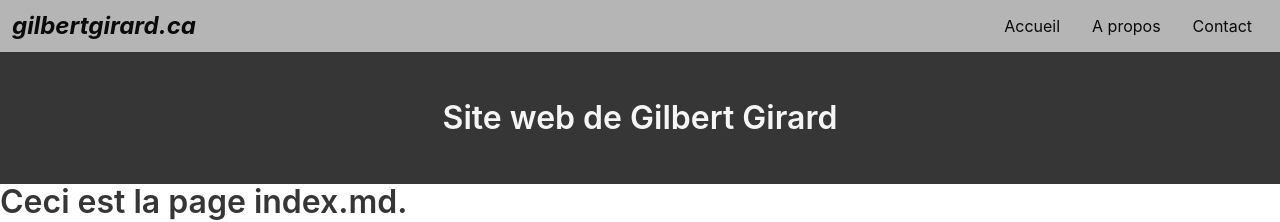
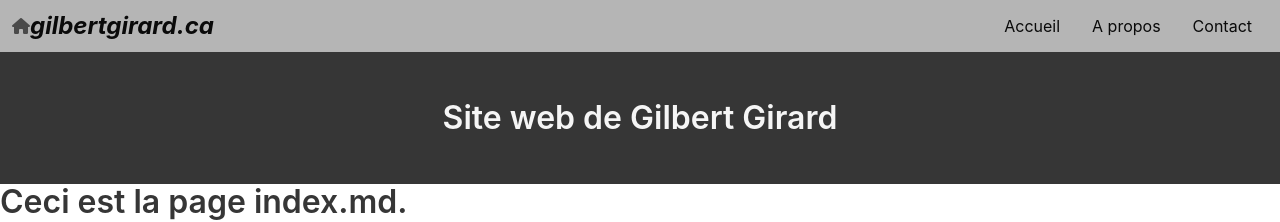
Before and after one commit to gilbiere/jeckyll-1, a Jekyll site: the page built from index.md, in a window 1280 px wide. Shown: the top 222 px of the page. Built offline with Jekyll 4.4.1, drawn with Linux system fonts in a browser that asks for light colours; nearby versions of some CDN libraries.

Commit message:
Add Font Home

```diff
--- a/_includes/menu-top.html
+++ b/_includes/menu-top.html
@@ -2,6 +2,7 @@
 <div class="navbar-menu">
     <div class="navbar-start">
         <div class="navbar-item">
+            <i class="fa-solid fa-house"></i>
             <a class="has-text-black is-size-4 has-text-weight-bold is-italic" href="{{ site.url }}">gilbertgirard.ca</a>
         </div>
     </div>
```
